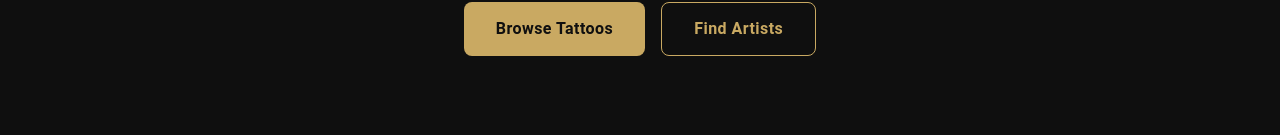
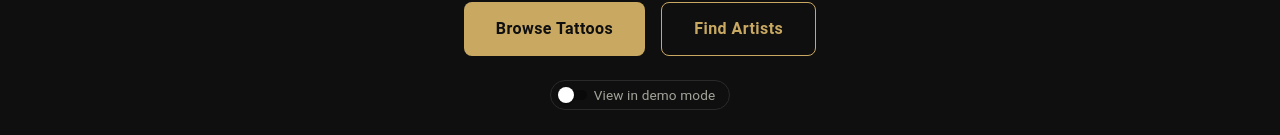
Before and after one commit to Ink-Empire/ink-www-react, a Next.js app in the folder nextjs/: page / in a window 1280 px wide. Shown: the part 549-684 px from the top of the page. Built offline with nearby package versions, Linux system fonts and the light colour scheme; no server answers.

Commit message:
enabling demo mode for potential users

```diff
--- /dev/null
+++ b/nextjs/components/DemoModeToggle.tsx
@@ -0,0 +1,65 @@
+import React from 'react';
+import { useRouter } from 'next/router';
+import { Box, Switch, FormControlLabel } from '@mui/material';
+import { colors } from '@/styles/colors';
+import { useDemoMode } from '@/contexts/DemoModeContext';
+
+// Browse pages fetch once per search params, so a flipped toggle needs a
+// reload for the new include_demo flag to reach the API.
+const RELOAD_PATHS = ['/artists', '/tattoos'];
+
+export default function DemoModeToggle() {
+  const router = useRouter();
+  const { isDemoMode, isDemoAccount, setDemoMode } = useDemoMode();
+
+  if (isDemoAccount) return null;
+
+  const handleChange = (enabled: boolean) => {
+    // Persist synchronously so api.ts sees the new value even across a reload
+    localStorage.setItem('inkedin_demo_mode', String(enabled));
+    setDemoMode(enabled);
+    if (RELOAD_PATHS.some((p) => router.pathname.startsWith(p))) {
+      window.location.reload();
+    }
+  };
+
+  return (
+    <Box
+      sx={{
+        display: 'inline-flex',
+        alignItems: 'center',
+        px: 1.75,
+        py: 0.25,
+        borderRadius: '999px',
+        border: `1px solid ${isDemoMode ? colors.accent : colors.border}`,
+        bgcolor: isDemoMode ? colors.accentDim : 'transparent',
+        boxShadow: isDemoMode ? `0 0 14px ${colors.accent}66` : 'none',
+        transition: 'all 0.2s ease',
+      }}
+    >
+      <FormControlLabel
+        control={
+          <Switch
+            checked={isDemoMode}
+            onChange={(e) => handleChange(e.target.checked)}
+            size="small"
+            sx={{
+              '& .MuiSwitch-switchBase.Mui-checked': { color: colors.accent },
+              '& .MuiSwitch-switchBase.Mui-checked + .MuiSwitch-track': { bgcolor: colors.accent },
+            }}
+          />
+        }
+        label={isDemoMode ? 'Demo mode is on' : 'View in demo mode'}
+        sx={{
+          mr: 0,
+          '& .MuiFormControlLabel-label': {
+            fontSize: '0.85rem',
+            fontWeight: isDemoMode ? 600 : 400,
+            color: isDemoMode ? colors.accent : colors.textSecondary,
+            whiteSpace: 'nowrap',
+          },
+        }}
+      />
+    </Box>
+  );
+}
--- a/nextjs/components/PreviewBanner.tsx
+++ b/nextjs/components/PreviewBanner.tsx
@@ -10,7 +10,7 @@ import { useAuth } from '@/contexts/AuthContext';
 
 export default function PreviewBanner() {
   const router = useRouter();
-  const { isDemoMode } = useDemoMode();
+  const { isDemoMode, isDemoAccount } = useDemoMode();
   const { isAuthenticated } = useAuth();
   const [dismissed, setDismissed] = useState(false);
 
@@ -22,8 +22,9 @@ export default function PreviewBanner() {
     return null;
   }
 
-  // Don't show banner for demo users (they already know they're in demo mode)
-  if (isDemoMode) {
+  // Demo accounts don't need the banner or the toggle; visitors who flipped
+  // demo mode on keep the banner so they can flip it back off.
+  if (isDemoAccount) {
     return null;
   }
 
@@ -33,6 +34,8 @@ export default function PreviewBanner() {
         bgcolor: colors.warningDim,
         borderBottom: `2px solid ${colors.warning}`,
         px: 3,
+        // Keep content clear of the fixed 320px filter sidebar on desktop
+        pl: { xs: 3, md: '344px' },
         py: 1.5,
         position: 'relative',
       }}
@@ -46,11 +49,15 @@ export default function PreviewBanner() {
           <InfoOutlinedIcon sx={{ color: colors.warning, fontSize: '1.25rem', cursor: 'help' }} />
         </Tooltip>
 
-        <Typography component="span" sx={{ color: colors.textPrimary, fontWeight: 600, fontSize: '0.95rem' }}>
-          We're growing!
-        </Typography>
+        {!isDemoMode && (
+          <Typography component="span" sx={{ color: colors.textPrimary, fontWeight: 600, fontSize: '0.95rem' }}>
+            We're growing!
+          </Typography>
+        )}
         <Typography component="span" sx={{ color: colors.textSecondary, fontSize: '0.95rem' }}>
-          New artists join every week. Check back for more.
+          {isDemoMode
+            ? 'Demo content is mixed into these results so you can see the full experience.'
+            : 'New artists join every week. Check back for more.'}
         </Typography>
         {!isAuthenticated && (
           <Button
--- a/nextjs/contexts/DemoModeContext.tsx
+++ b/nextjs/contexts/DemoModeContext.tsx
@@ -1,4 +1,4 @@
-import React, { createContext, useContext, useEffect, ReactNode } from 'react';
+import React, { createContext, useContext, useEffect, useState, ReactNode } from 'react';
 import { useAuth } from './AuthContext';
 import { api } from '../utils/api';
 
@@ -7,29 +7,53 @@ const STORAGE_KEY = 'inkedin_demo_mode';
 
 interface DemoModeContextType {
   isDemoMode: boolean;
+  /** True when demo mode comes from a demo account (cannot be toggled off). */
+  isDemoAccount: boolean;
+  /** Manual visitor toggle; no-op for demo accounts. */
+  setDemoMode: (enabled: boolean) => void;
 }
 
 const DemoModeContext = createContext<DemoModeContextType>({
   isDemoMode: false,
+  isDemoAccount: false,
+  setDemoMode: () => {},
 });
 
 export function DemoModeProvider({ children }: { children: ReactNode }) {
   const { user } = useAuth();
-  const isDemoMode = !!user?.slug && DEMO_SLUGS.includes(user.slug);
+  const isDemoAccount = !!user?.slug && DEMO_SLUGS.includes(user.slug);
 
-  // Sync to localStorage so api.ts can read it synchronously
+  // Manual override for regular visitors; hydrated from localStorage after
+  // mount so server and first client render agree.
+  const [manualDemo, setManualDemo] = useState(false);
+  const [hydrated, setHydrated] = useState(false);
   useEffect(() => {
-    if (typeof window !== 'undefined') {
+    setManualDemo(localStorage.getItem(STORAGE_KEY) === 'true');
+    setHydrated(true);
+  }, []);
+
+  const isDemoMode = isDemoAccount || manualDemo;
+
+  // Sync to localStorage so api.ts can read it synchronously.
+  // Never write before hydration: the first render's default (false) must
+  // not stomp a stored manual toggle.
+  useEffect(() => {
+    if (typeof window !== 'undefined' && hydrated) {
       const prev = localStorage.getItem(STORAGE_KEY) === 'true';
       if (prev !== isDemoMode) {
         localStorage.setItem(STORAGE_KEY, String(isDemoMode));
         api.clearCache();
       }
     }
-  }, [isDemoMode]);
+  }, [isDemoMode, hydrated]);
+
+  const setDemoMode = (enabled: boolean) => {
+    if (isDemoAccount) return;
+    setManualDemo(enabled);
+  };
 
   return (
-    <DemoModeContext.Provider value={{ isDemoMode }}>
+    <DemoModeContext.Provider value={{ isDemoMode, isDemoAccount, setDemoMode }}>
       {children}
     </DemoModeContext.Provider>
   );
--- a/nextjs/pages/artists/index.tsx
+++ b/nextjs/pages/artists/index.tsx
@@ -9,6 +9,7 @@ import ArtistCard from '../../components/ArtistCard';
 import UnclaimedStudioCard from '../../components/UnclaimedStudioCard';
 import SearchStudioCard from '../../components/SearchStudioCard';
 import SearchFilters from '../../components/SearchFilters';
+import DemoModeToggle from '../../components/DemoModeToggle';
 import Layout from '../../components/Layout';
 import { useArtists, UnclaimedStudio } from '@/hooks';
 import { useUserData } from '@/contexts/AuthContext';
@@ -429,6 +430,9 @@ export default function ArtistList() {
                         }}>
                             Find Artists
                         </Typography>
+                        <Box sx={{ mt: 0.75 }}>
+                            <DemoModeToggle />
+                        </Box>
                     </Box>
 
                     <Box sx={{
--- a/nextjs/pages/index.tsx
+++ b/nextjs/pages/index.tsx
@@ -6,6 +6,7 @@ import { Box, Container, Typography, Button, Stack, TextField, InputAdornment, C
 import SearchIcon from '@mui/icons-material/Search';
 import Layout from '../components/Layout';
 import { useStyles } from '@/contexts/StyleContext';
+import DemoModeToggle from '@/components/DemoModeToggle';
 import { useTags } from '@/contexts/TagContext';
 import { useAuth } from '@/contexts/AuthContext';
 import { colors } from '@/styles/colors';
@@ -345,6 +346,10 @@ export default function HowItWorksPage() {
               Find Artists
             </Button>
           </Stack>
+
+          <Box sx={{ display: 'flex', justifyContent: 'center', mt: 3 }}>
+            <DemoModeToggle />
+          </Box>
         </Container>
       </Box>
 
--- a/nextjs/pages/tattoos.tsx
+++ b/nextjs/pages/tattoos.tsx
@@ -10,6 +10,7 @@ import InfoOutlinedIcon from '@mui/icons-material/InfoOutlined';
 import TattooCard from "../components/TattooCard";
 import TattooModal from "../components/TattooModal";
 import SearchFilters from "../components/SearchFilters";
+import DemoModeToggle from "../components/DemoModeToggle";
 import Layout from "../components/Layout";
 import TattooCreateWizard from "../components/TattooCreateWizard";
 import UnclaimedStudioCard from "../components/UnclaimedStudioCard";
@@ -624,6 +625,9 @@ export default function TattoosPage() {
             <Typography sx={{ fontSize: '0.9rem', color: colors.textSecondary }}>
               Discover amazing tattoos and artists
             </Typography>
+            <Box sx={{ mt: 1 }}>
+              <DemoModeToggle />
+            </Box>
           </Box>
 
           <Box sx={{
```
Also changed, not shown: nextjs/tests/demos/shoot.js (added, +57 -0 lines), nextjs/tests/demos/verify-demo-toggle.js (added, +31 -0 lines), 2 other files (tests, documents, lock files or other folders).
